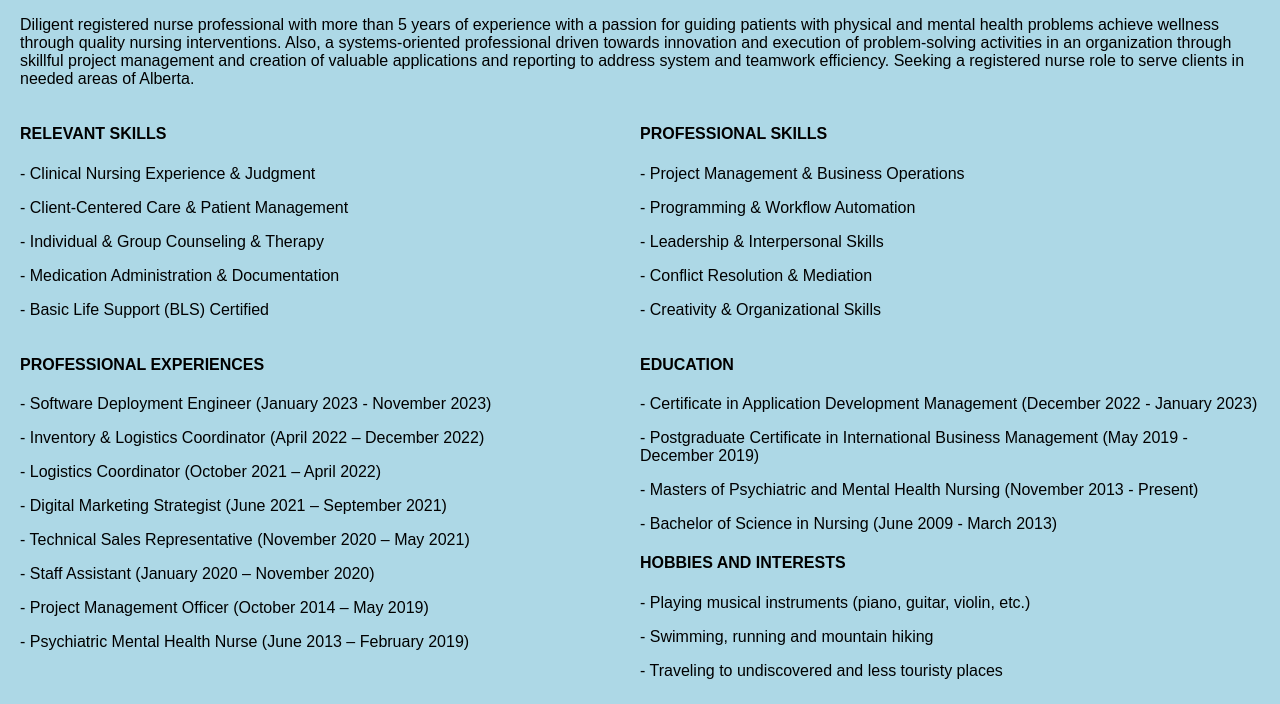
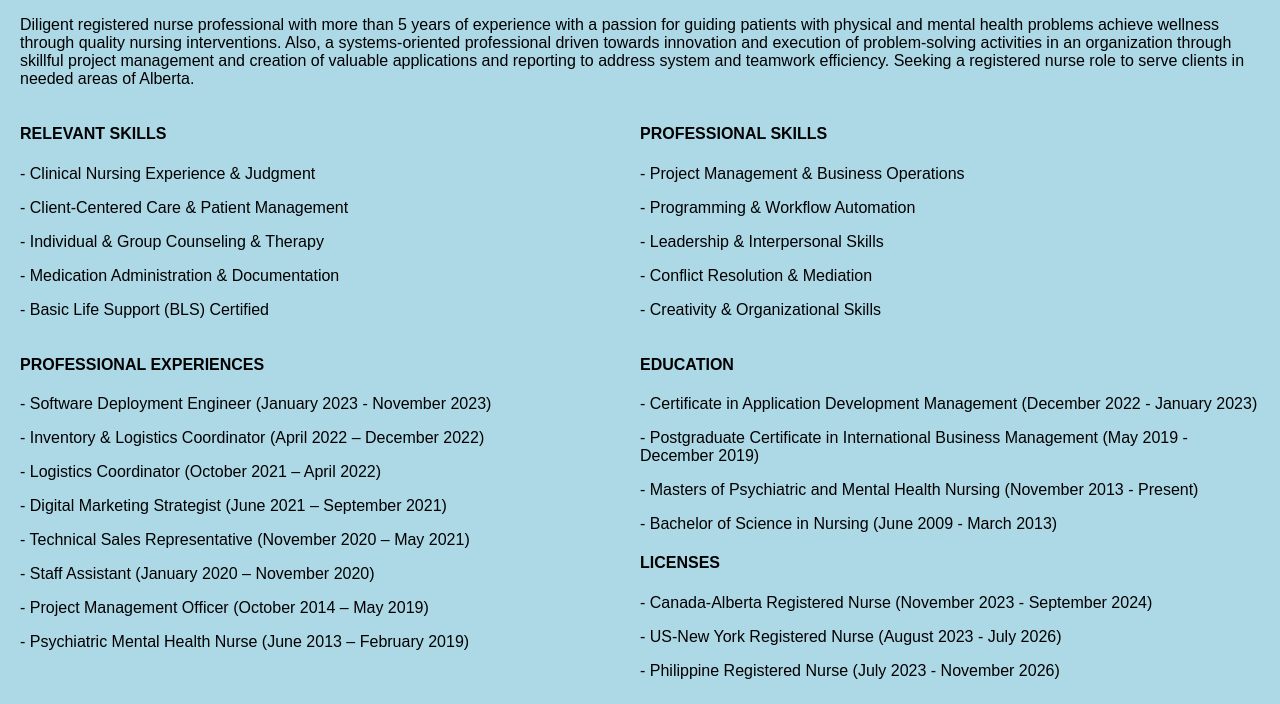
Before and after one commit to marke888/registered_nurse, a plain HTML site: page index.html in a window 1280 px wide. Shown: the part 151-855 px from the top of the page. Drawn offline with Linux system fonts and the light colour scheme.

Commit message:
Update index.html

```diff
--- a/index.html
+++ b/index.html
@@ -82,10 +82,10 @@ Diligent registered nurse professional with more than 5 years of experience with
 		<p> - Masters of Psychiatric and Mental Health Nursing (November 2013 - Present) </p>
 		<p> - Bachelor of Science in Nursing (June 2009 - March 2013) </p>
 
-		<h4> HOBBIES AND INTERESTS </h4>
-		<p> - Playing musical instruments (piano, guitar, violin, etc.) </p>
-		<p> - Swimming, running and mountain hiking </p>
-		<p> - Traveling to undiscovered and less touristy places </p>
+		<h4> LICENSES </h4>
+		<p> - Canada-Alberta Registered Nurse (November 2023 - September 2024) </p>
+		<p> - US-New York Registered Nurse (August 2023 - July 2026) </p>
+		<p> - Philippine Registered Nurse (July 2023 - November 2026) </p>
 	</div>
 </div>
 
```
